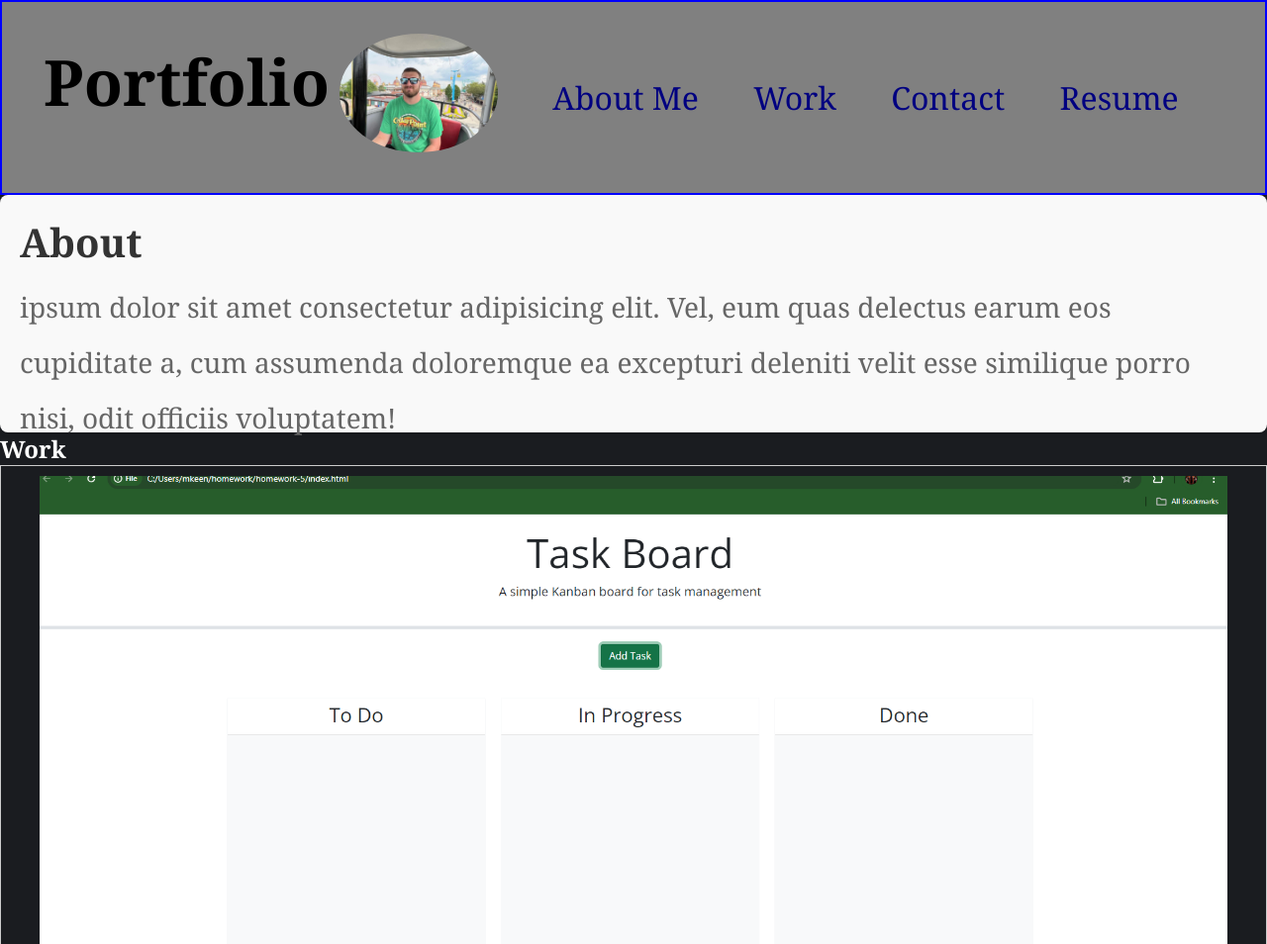
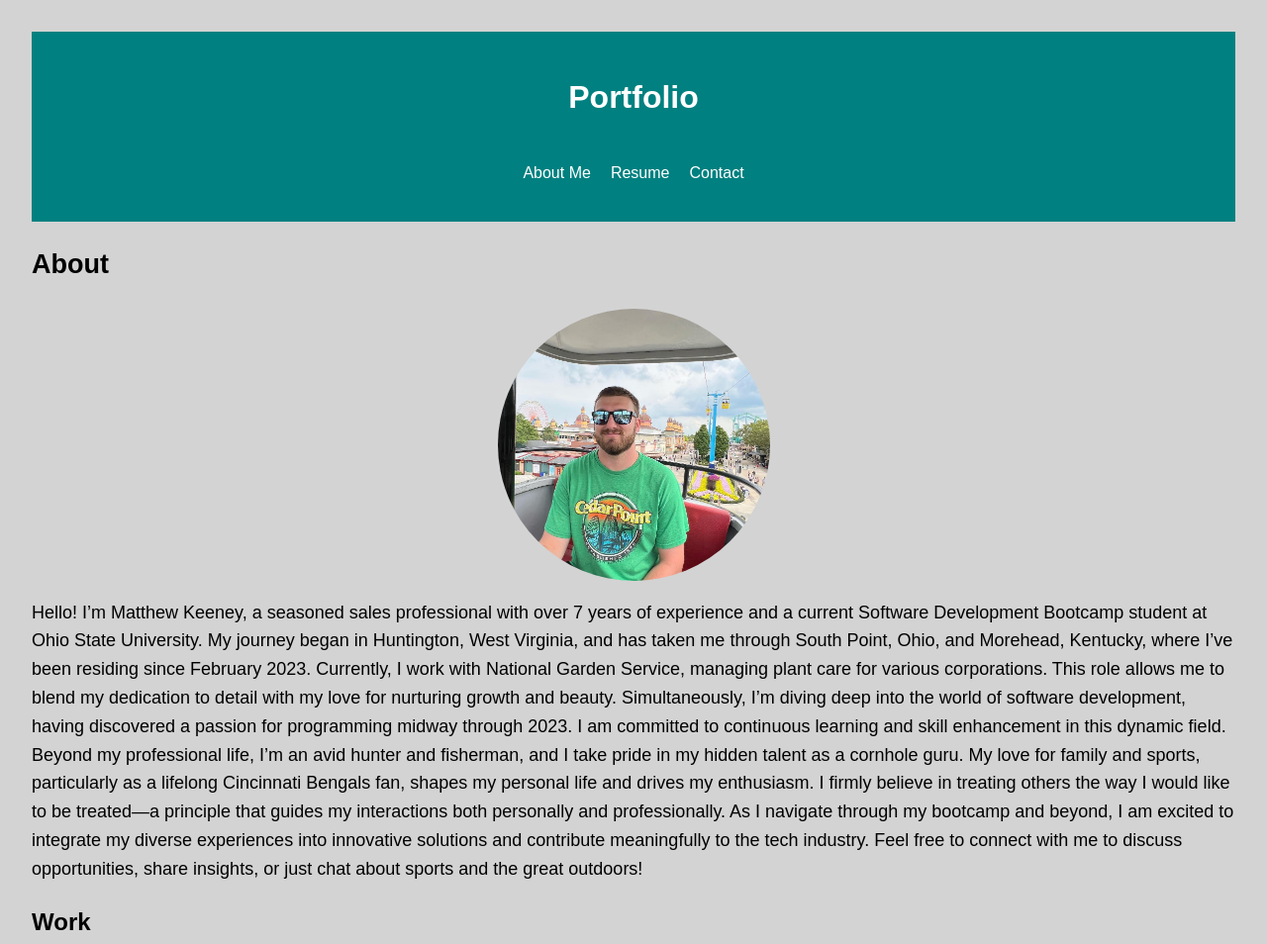
Before and after one commit to mkeeney42/MattK-Portfolio, a plain HTML site: page index.html in a window 1280 px wide. Shown: the top 954 px of the page at 99% size. Drawn offline with Linux system fonts and the light colour scheme.

Commit message:
reworked styling and filled in missing sections

```diff
--- a/assets/style.css
+++ b/assets/style.css
@@ -1,175 +1,68 @@
-/* :root {
-    --text-color: #1a1c20;
-    --link-color: #4a76ee;
-    --background-color: #eeeff1;
-
-
-} */
-
-* {
-    margin: 0;
-    padding: 0;
-    box-sizing: border-box;
-}
-
-html {
-    scroll-behavior: smooth;
-
-}
-
 body {
-    color: white;
-    background-color: #1a1c20;
-    font-family: Cambria, Cochin, Georgia, Times, 'Times New Roman', serif;
+    font-family: Arial, sans-serif;
+    line-height: 1.6;
+    margin: 2rem 2rem;
+    background-color: lightgray;
 
 }
 
 header {
-    color: black;
-    font-size:xx-large;
-    background-color: gray;
-    border: 2px solid blue;
     display: flex;
-    margin: 0 auto;
-    width: 100%;
-    margin-top: 0;
-    margin-bottom: 0;
-    padding: 2rem;
-
-
-
-
+    flex-direction: column;
+    align-items: center;
 }
 
-nav {
-    display: flex;
-    flex:auto;
-    color: navy;
-    justify-content: space-evenly;
-    align-items: center;
-    background-color: gray;
-    /* width: 75%; */
-}
-nav li{
-list-style: none;
-
-
+nav ul {
+    padding: 0;
 }
 
-nav li a{
-text-decoration: none;
-color: inherit;
-
-}
-
-h1 {
-    height: 10vh;
-    background-color: gray;
-}
-
-.bio {
-    background-color: #f9f9f9;
-    padding: 20px;
-    border-radius: 8px;
-    box-shadow: 0 2px 4px rgba(0, 0, 0, 0.1);
-}
-
-/* Style for the heading */
-.bio h2 {
-    color: #333;
-    font-size: 40px;
-    margin-bottom: 10px;
-}
-
-/* Style for the paragraph */
-.bio p {
-    color: #666;
-    font-size: 28px;
-    line-height: 2;
-}
-
-
-article {
-    background-color: gray;
-    height: 30vh;
-    font-size: 40px;
-}
-
-a {
-    color: #4a76ee;
-
-}
-
-/* #work {
-    background-color: gray;
-    height: 30vh;
-    font-size: 40px;
-}
-
-
- #work img{
-    flex-grow: 1;
-    max-width: 100%;
- } */
 .container {
     display: flex;
     flex-direction: column;
     align-items: center;
-    border: 1px solid #ccc; /* Just for visualization */
-    padding: 10px; /* Just for visualization */
 }
 
-  .big-image{
-max-width: 75rem;
-min-width: 30rem;
-
-
+.big-image {
+    display: flex;
+    justify-content: center; /* Center horizontally */
+    flex-wrap: wrap;
 }
 
- img{
-width: 100%;
-
-
+.big-image img {
+    max-width: 50%;
+    height: auto;
 }
 
-
-
-.small-images{
+.small-images {
     display: flex;
+    justify-content: center;
+    align-items: center;
     flex-wrap: wrap;
-gap: 1rem;
-justify-content: center;
-
-
-
 }
 
-.small{
-max-width: 30rem;
-min-width: 15rem;
-background-color: #4a76ee;
-padding: 1rem;
-border-radius: 8px;
-
-
-
+.small {
+    margin: 10px;
 }
 
-  .image-wrapper{
-  max-width: 10rem;
-  min-width: 5rem;
-    border-radius: 50%;
-
+footer {
+    position: relative;
+    bottom: 0;
+    width: 100%;
 }
 
-  #profile-pic{
-    width: 100%;
-    border-radius: 50%;
-
-
+.bio{
+    font-size: large;
 }
 
-  .text-with-background {
-    background-color: gray; /* Change to your desired color value */
-    padding: 5px 10px; /* Optional: Add padding to create space around the text */
+.profile-picture {
+    display: flex; /* Use flex to center the image */
+    justify-content: center; /* Center horizontally */
+    align-items: center; /* Center vertically */
 }
+
+.profile-picture img {
+    width: 275px; /* Set a specific width */
+    height: 275px; /* Set a specific height */
+    border-radius: 50%; /* Make it round */
+    object-fit: cover; /* Ensure the image covers the container */
+}
--- a/index.html
+++ b/index.html
@@ -9,37 +9,33 @@
 </head>
 
 <body>
-    <header>
-
-        <h1 class="text-with-background" >
-            Portfolio
-        </h1>
-        <div class="image-wrapper">
-            <img id="profile-pic" src="assets/images/matt keeney.jpg" alt="Matt with sunglasses on.">
-        </div>
-
+    <header style="background-color: teal; padding: 20px;">
+        <h1 class="text-with-background" style="color: white;">Portfolio</h1>
         <nav>
-            <li>
-                <a href="#about">About Me</a>
-            </li>
-            <li>
-                <a href="#work">Work</a>
-            </li>
-            <li>
-                <a href="#contact">Contact</a>
-            </li>
-            <li>
-                <a href="#resume">Resume</a>
-            </li>
+            <ul style="list-style: none; display: flex; gap: 20px;">
+                <li><a href="#about" style="color: white; text-decoration: none;">About Me</a></li>
+                <li><a href="#resume" style="color: white; text-decoration: none;">Resume</a></li>
+                <li><a href="#contact" style="color: white; text-decoration: none;">Contact</a></li>
+            </ul>
         </nav>
     </header>
+
     <main>
         <article id="about" class="bio">
             <h2>About</h2>
+            <section class="profile-picture" >
+                <img  src="assets/images/matt keeney.jpg" alt="profile pic">
+            </section>
             <p>
-                ipsum dolor sit amet consectetur adipisicing elit. Vel, eum quas delectus earum eos cupiditate a,
-                cum assumenda doloremque ea excepturi deleniti velit esse similique porro nisi, odit officiis
-                voluptatem!
+                Hello! I’m Matthew Keeney, a seasoned sales professional with over 7 years of experience and a current Software Development Bootcamp student at Ohio State University. My journey began in Huntington, West Virginia, and has taken me through South Point, Ohio, and Morehead, Kentucky, where I’ve been residing since February 2023.
+
+                Currently, I work with National Garden Service, managing plant care for various corporations. This role allows me to blend my dedication to detail with my love for nurturing growth and beauty. Simultaneously, I’m diving deep into the world of software development, having discovered a passion for programming midway through 2023. I am committed to continuous learning and skill enhancement in this dynamic field.
+
+                Beyond my professional life, I’m an avid hunter and fisherman, and I take pride in my hidden talent as a cornhole guru. My love for family and sports, particularly as a lifelong Cincinnati Bengals fan, shapes my personal life and drives my enthusiasm.
+
+                I firmly believe in treating others the way I would like to be treated—a principle that guides my interactions both personally and professionally. As I navigate through my bootcamp and beyond, I am excited to integrate my diverse experiences into innovative solutions and contribute meaningfully to the tech industry.
+
+                Feel free to connect with me to discuss opportunities, share insights, or just chat about sports and the great outdoors!
             </p>
         </article>
 
@@ -47,37 +43,54 @@
             <h2>Work</h2>
             <div class="container">
                 <section class="big-image">
-                    <img src="assets/images/Screenshot 2024-05-31 091816.png" alt="picture of a kaplan taskboard">
+                    <img src="assets/images/Screenshot 2024-05-31 091816.png" alt="Picture of a Kaplan taskboard">
                 </section>
-<section class="small-images">
-    <div class="small">
-        <img src="assets/images/Screenshot 2024-05-31 092023.png" alt="prework study guide">
-    </div>
-    <div class="small">
-        <img src="assets/images/Screenshot 2024-05-31 092023.png" alt="prework study guide">
-    </div>
-    <div class="small">
-        <img src="assets/images/Screenshot 2024-05-31 092023.png" alt="prework study guide">
-    </div>
-    <div class="small">
-        <img src="assets/images/Screenshot 2024-05-31 092023.png" alt="prework study guide">
-    </div>
-</section>
+                <section class="big-image">
+                        <img src="assets/images/Screenshot 2024-05-31 092023.png" alt="Prework Study Guide">
+                </section>
+                    <section class="big-image">
+                        <img src="" alt="Picture of a Kaplan taskboard">
+                    </section>
+                    <section class="big-image">
+                        <img src="" alt="Picture of a Kaplan taskboard">
+                    </section>
+                    <!-- Repeat as necessary for more images -->
+                </section>
+            </div>
+        </section>
 
+        <section id="contact">
+            <h2>Contact</h2>
+            <p>If you would like to get in touch, feel free to reach out!</p>
+        </section>
 
-            </div>
-
-
-        </section>
-        <section id="contact">
-            Contact
-
-        </section>
         <section id="resume">
-            Resume
-
+            <h2>Resume</h2>
+            <section>
+            <p>Matthew Keeney
+                <h3>Professional Salesman</h3>
+                <h4>PROFILE</h4>
+                <p>Highly motivated sales professional with an extensive background in sales. Developed a successful track record of creating and executing sales plans to meet and exceed company revenue goals. Adept at building relationships with customers, identifying their needs, and delivering solutions. Will go above and beyond to see results.</p>
+                <h4>Education</h4>
+                Ohio State University - Bootcamp - Software Development
+                Marshall University - [2017] – [2018] - SFT 235, SFT 372, UNI 101, ENG 110
+                <h4>Work Experience</h4>
+                <h5>Allegiant Air – Customer Resource Officer - [02/2015] – [09/2018]</h5>
+                <p>As a CRO I handled data entry regarding flight info and documented times on computer. Check passengers pass for flight ensure to no flight risk. Deescalated tense situations, and handled all ticket sales, promotions, and reschedules. SIDA certified and drove all equipment. Trained 10+ employees on Allegiant systems and equipment. </p>
+                <h5>Bimbo Bakeries –   Sales Associate  - [10/2018] – [08/2023]</h5>
+                <p>In the mornings, products would be loaded in truck for the day and a list of accounts to distribute to. Delivery to all accounts specific to order, stock and merchandise grocery stories while hot drops are done at restaurants and hospitals. During deliveries, payments—whether in cash or electronic form—are collected. Subsequently, data is entered upon return to the depot.</p>
+                <h4>Hobbies</h4>
+                <p>Beyond work, my passions include hunting, fishing, and dominating the cornhole board. My commitment to personal growth and uplifting those around me makes me an invaluable team player.</p>
+                </p>
+            </section>
         </section>
     </main>
+
+    <footer style="background-color: teal; color: white; padding: 20px; text-align: center;">
+        <p>Connect with me:</p>
+        <a href="https://github.com/mkeeney42" style="color: white; text-decoration: none; margin-right: 15px;">GitHub</a>
+        <a href="https://linkedin.com/in/yourusername" style="color: white; text-decoration: none;">LinkedIn</a>
+    </footer>
 </body>
 
 </html>
```
Lines whose indentation alone changed are shown as unchanged.
